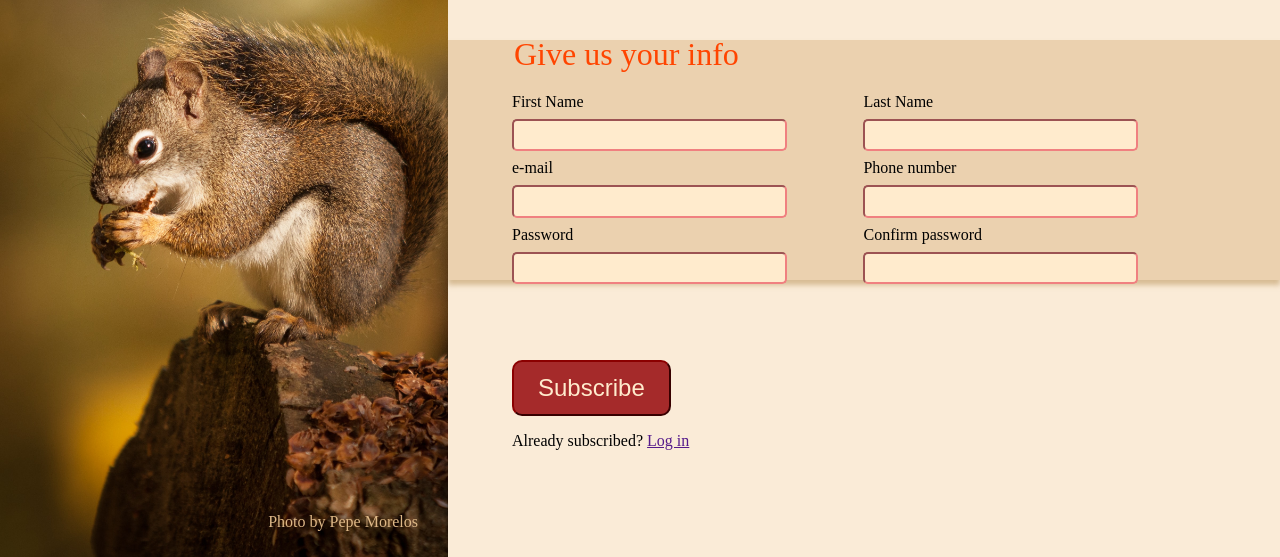
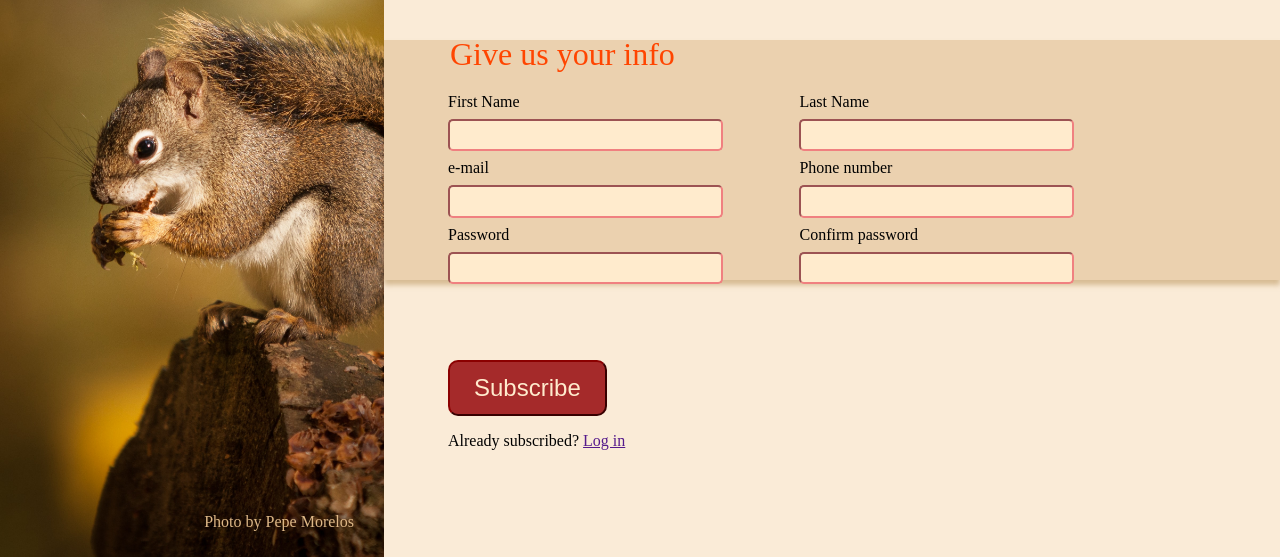
Before and after one commit to DiegoAragonC/sign-up-form, a plain HTML site: page index.html in a window 1280 px wide. Shown: the part 243-800 px from the top of the page. Drawn offline with Linux system fonts and the light colour scheme; a web font is replaced by a local one.

Commit message:
Reduce splash width

```diff
--- a/styles.css
+++ b/styles.css
@@ -6,7 +6,7 @@ body {
 
 #splash {
     height: 100vh;
-    width: 35vw;
+    width: 30vw;
     background-image: url('squirrel.jpg');
     background-repeat: no-repeat;
     background-size: auto 100%;
```
